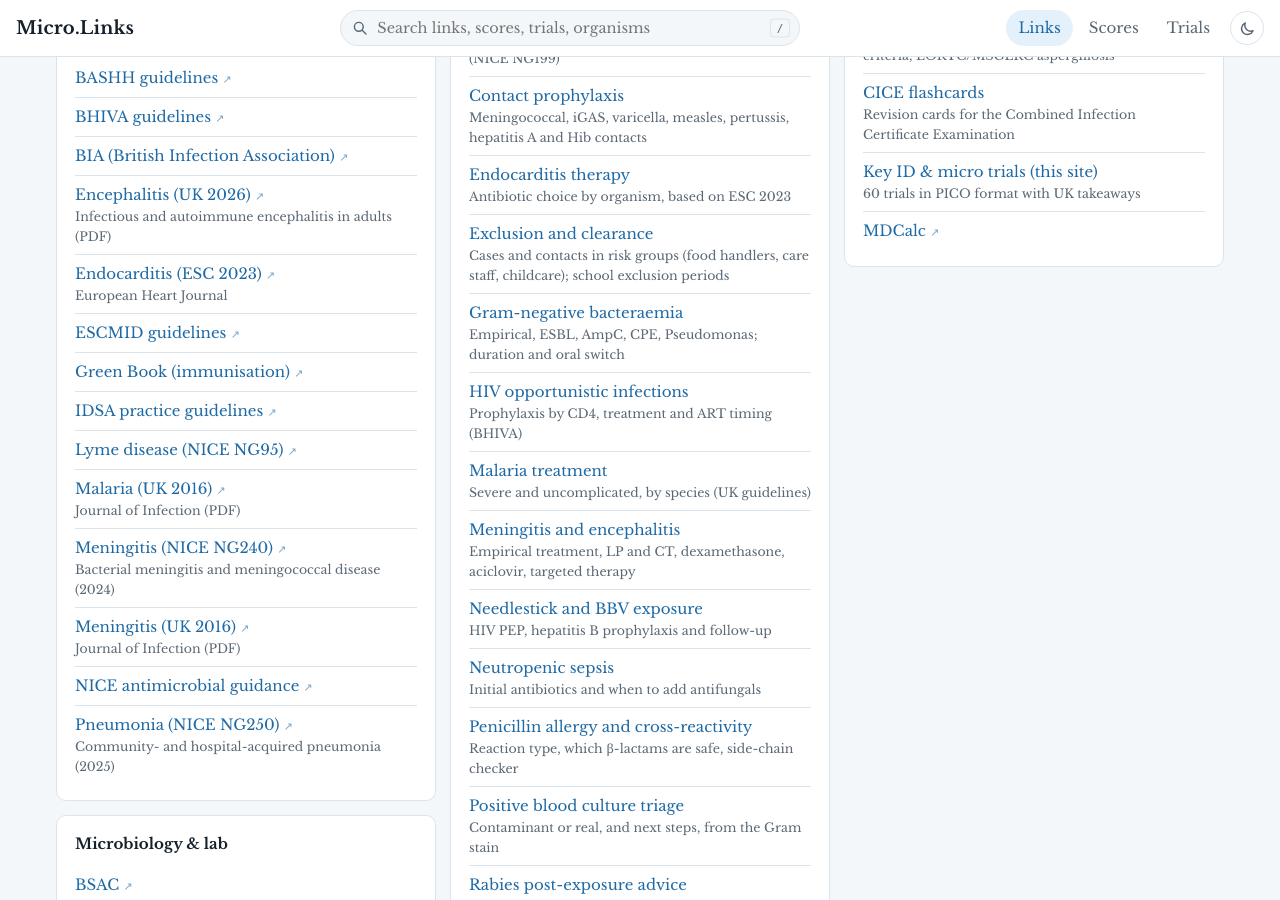
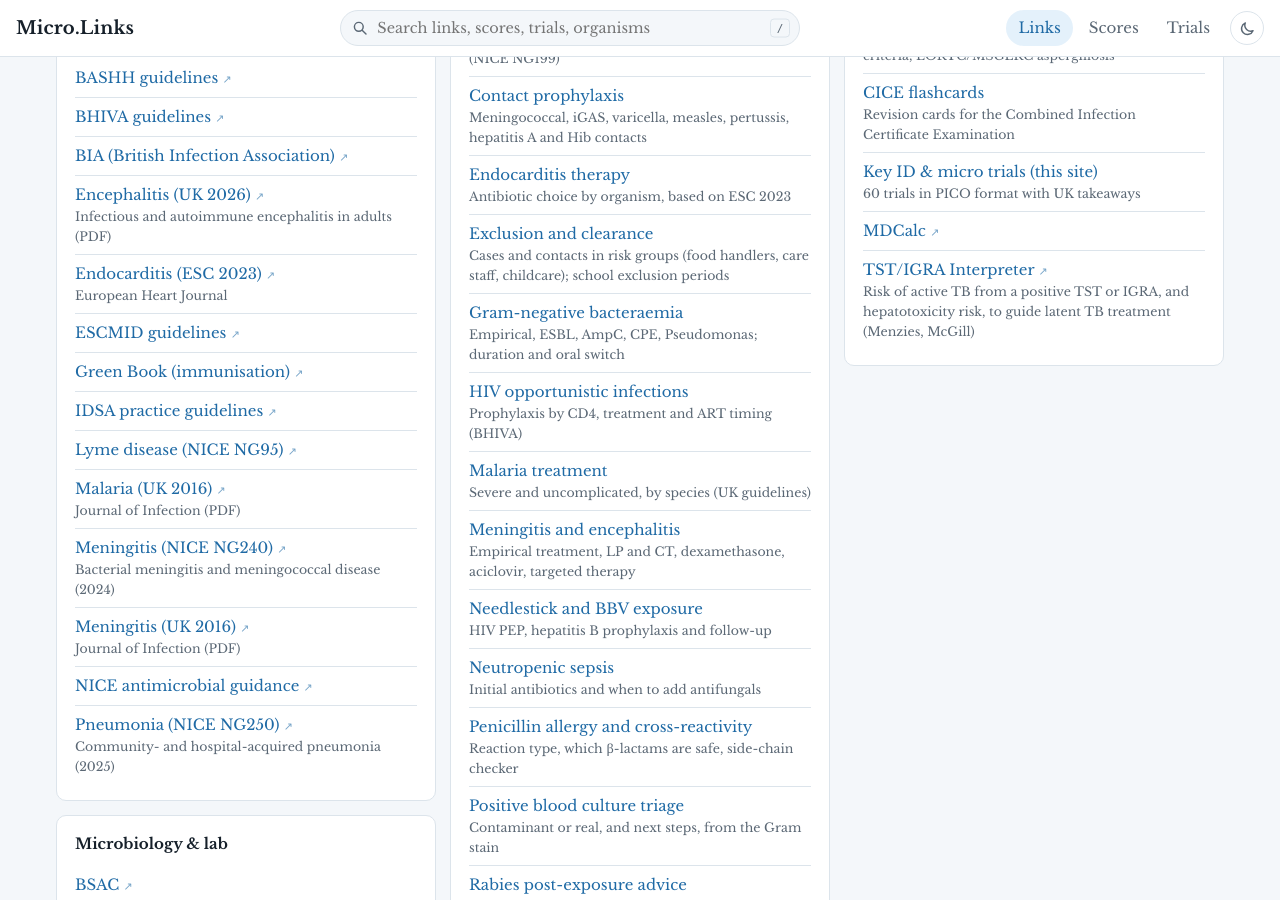
Before and after one commit to bucklesthomas/Micro.Cam, a Jekyll site: the page built from index.html, in a window 1280 px wide and 900 px high, scrolled down 994 px. Built offline with Jekyll 4.4.1, drawn with Linux system fonts in a browser that asks for light colours.

Commit message:
Add Online TST/IGRA Interpreter link
Co-Authored-By: Claude Opus 5.5 <noreply@anthropic.com>
Claude-Session: https://claude.ai/code/session_014umjqCS9d4umYuNKooKA4U

```diff
--- a/_data/links.yml
+++ b/_data/links.yml
@@ -301,3 +301,7 @@
     - name: MDCalc
       url: "https://www.mdcalc.com/"
       tags: scores calculators
+    - name: TST/IGRA Interpreter
+      url: "https://www.tstin3d.com/en/calc.html"
+      note: Risk of active TB from a positive TST or IGRA, and hepatotoxicity risk, to guide latent TB treatment (Menzies, McGill)
+      tags: tst igra mantoux quantiferon tspot latent tb ltbi interpreter risk calculator tuberculosis menzies mcgill
--- a/assets/js/guides/tb.js
+++ b/assets/js/guides/tb.js
@@ -99,7 +99,7 @@
       title: 'Latent TB screening before immunosuppression', tone: 'amber',
       summary: 'Test before starting: an IGRA, plus a Mantoux in the severely immunocompromised (NICE NG33).',
       regimens: [{ name: 'Testing', noOr: true, items: [I('Other immunocompromise (including anti-TNF and other biologics)', 'IGRA alone, or IGRA plus Mantoux'), I('Severe immunocompromise (e.g. HIV with CD4 < 200, after transplant)', 'IGRA plus a concurrent Mantoux test')] }],
-      notes: ['Also take a TB exposure and travel history, and a chest X-ray if there are risk factors or symptoms.', 'Positive test: exclude active TB, then treat latent TB (choose "Positive test: which treatment?").', 'Timing of the biologic: many specialty guidelines allow it to start after at least 1 month of latent TB treatment; follow the relevant specialty guidance.', 'An IGRA can be falsely negative or indeterminate on high-dose steroids or with lymphopenia: interpret with the history.', 'Screen for hepatitis B, hepatitis C and HIV at the same time.']
+      notes: ['Also take a TB exposure and travel history, and a chest X-ray if there are risk factors or symptoms.', 'Positive test: exclude active TB, then treat latent TB (choose "Positive test: which treatment?").', 'To weigh the benefit of treatment for an individual, the Online TST/IGRA Interpreter (tstin3d.com, on the Links page) estimates the risk of active TB and of hepatotoxicity.', 'Timing of the biologic: many specialty guidelines allow it to start after at least 1 month of latent TB treatment; follow the relevant specialty guidance.', 'An IGRA can be falsely negative or indeterminate on high-dose steroids or with lymphopenia: interpret with the history.', 'Screen for hepatitis B, hepatitis C and HIV at the same time.']
     },
     R_ltbiContact: {
       title: 'Contact of active TB', tone: 'amber',
@@ -119,7 +119,7 @@
         { name: '3 months (preferred under 35 if no hepatotoxicity concern)', noOr: true, items: [I('Isoniazid', '300 mg once daily'), I('plus Rifampicin', '450 mg (under 50 kg) or 600 mg (50 kg or over) once daily'), I('plus Pyridoxine', '10 mg once daily')] },
         { name: '6 months (if rifamycin interactions matter, e.g. HIV or transplant)', noOr: true, items: [I('Isoniazid', '300 mg once daily'), I('plus Pyridoxine', '10 mg once daily')] }
       ],
-      notes: [N.ltbiTests, N.ltbiAge, 'Combination tablet for the 3-month regimen: Rifinah (150/100 under 50 kg, 3 tablets; 300/150 50 kg or over, 2 tablets).', 'Severe liver disease (Child–Pugh B or C): specialist TB team.', N.rif, 'Warn about hepatitis symptoms: stop and seek help for nausea, vomiting, abdominal pain or jaundice.']
+      notes: [N.ltbiTests, N.ltbiAge, 'To weigh the benefit of treatment for an individual, the Online TST/IGRA Interpreter (tstin3d.com, on the Links page) estimates the risk of active TB and of hepatotoxicity.', 'Combination tablet for the 3-month regimen: Rifinah (150/100 under 50 kg, 3 tablets; 300/150 50 kg or over, 2 tablets).', 'Severe liver disease (Child–Pugh B or C): specialist TB team.', N.rif, 'Warn about hepatitis symptoms: stop and seek help for nausea, vomiting, abdominal pain or jaundice.']
     },
     R_dili: {
       title: 'Abnormal liver tests on TB treatment', tone: 'red',
```
